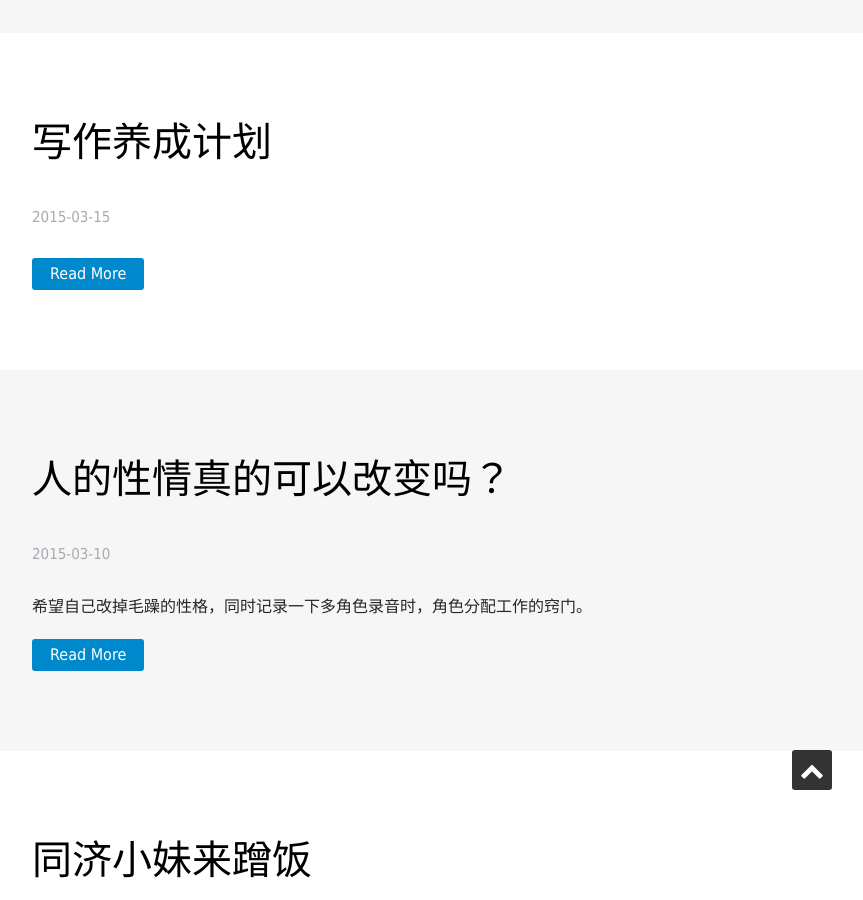
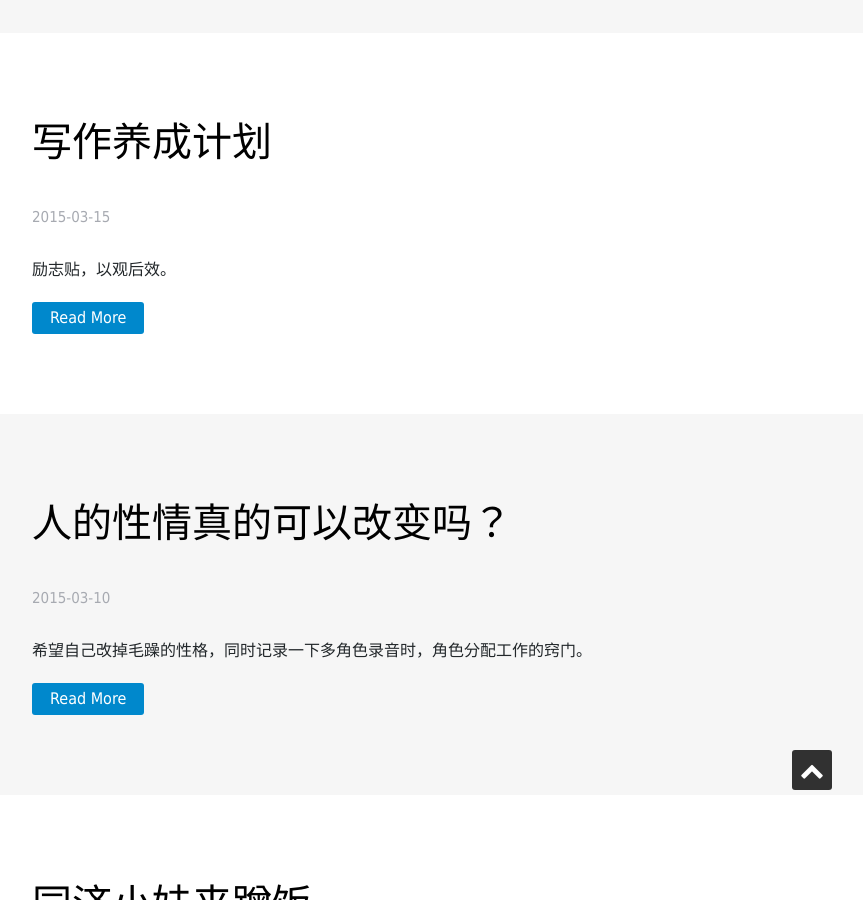
Before and after one commit to fantaghiro/fantaghiro.github.io, a Jekyll site: the page built from index.html, in a window 1280 px wide and 900 px high, scrolled down 564 px. Shown: the whole window, without its empty margins (248-1111 px from the left). Built offline with Jekyll 4.4.1, drawn with Linux system fonts in a browser that asks for light colours; nearby versions of some CDN libraries; some web fonts are replaced; the list of posts is cut into pages by our own code.

Commit message:
Update 2015-03-15-Fostering-Writing-Habits.markdown

```diff
--- a/_posts/2015-03-15-Fostering-Writing-Habits.markdown
+++ b/_posts/2015-03-15-Fostering-Writing-Habits.markdown
@@ -2,6 +2,7 @@
 layout: post
 title: 写作养成计划
 category: writeups
+description: 励志贴，以观后效。
 tags:
 - 日记 写作
 ---
```
